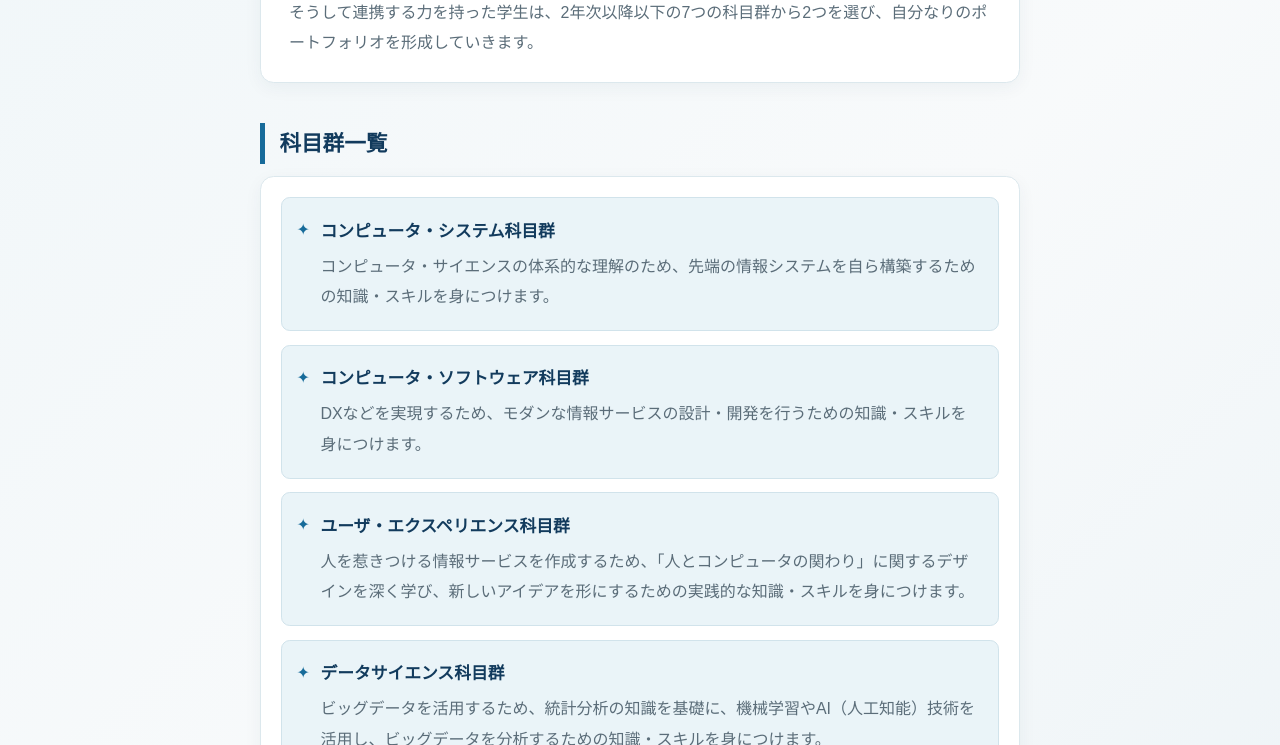
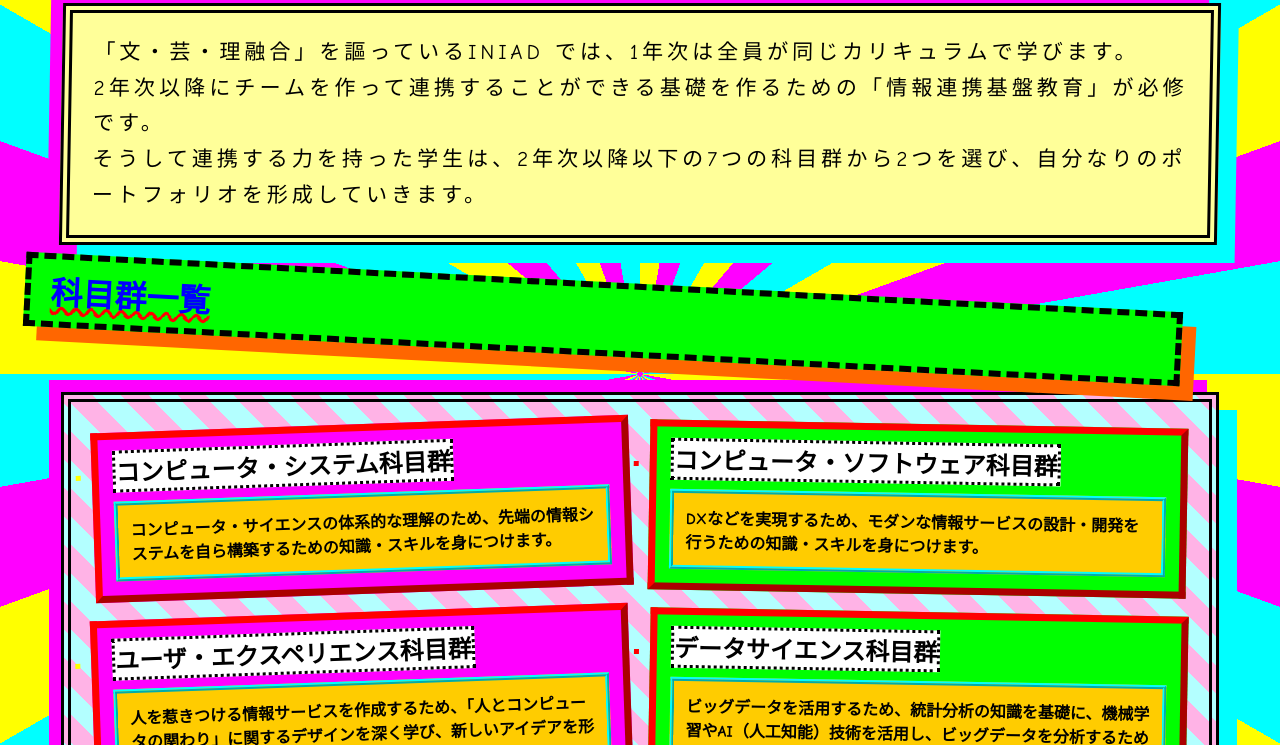
Before and after one commit to s15402600671/iniad-intro, a plain HTML site: page index.html in a window 1280 px wide. Shown: the part 801-1546 px from the top of the page. Drawn offline with Linux system fonts and the light colour scheme.

Commit message:
Make the INIAD intro page intentionally extremely ugly

```diff
--- a/style.css
+++ b/style.css
@@ -1,12 +1,6 @@
-/* INIAD introduction page */
+/* 意図的に最高にダサいCSS */
 :root {
   color-scheme: light;
-  --navy: #123b5d;
-  --blue: #176b9a;
-  --pale-blue: #eaf4f8;
-  --ink: #263746;
-  --muted: #5b6d79;
-  --paper: #ffffff;
 }
 
 * {
@@ -15,120 +9,138 @@
 
 body {
   margin: 0;
-  padding: 3rem 1.25rem;
-  color: var(--ink);
-  background: linear-gradient(135deg, #edf5f8, #f8fafb 55%, #e8f1f5);
-  font-family: "Noto Sans JP", "Yu Gothic", "Hiragino Kaku Gothic ProN", sans-serif;
-  font-size: 1rem;
-  line-height: 1.9;
+  padding: 24px;
+  background:
+    repeating-conic-gradient(#ff0 0 10deg, #f0f 10deg 20deg, #0ff 20deg 30deg);
+  color: #000;
+  font-family: "Comic Sans MS", "Papyrus", "Arial Black", sans-serif;
+  cursor: crosshair;
 }
 
 body > h1,
 body > h2,
 body > p,
 body > ul {
-  width: min(100%, 760px);
-  margin-right: auto;
-  margin-left: auto;
+  width: 94%;
+  margin: 18px auto;
 }
 
 h1 {
   margin-top: 0;
-  margin-bottom: 2rem;
-  padding: 2rem 2.25rem;
-  border-radius: 1rem;
+  border: 12px ridge #ff00ff;
+  outline: 8px dotted #00ff00;
+  padding: 28px;
+  background: linear-gradient(90deg, red, orange, yellow, lime, cyan, blue, magenta);
   color: #fff;
-  background: linear-gradient(120deg, var(--navy), var(--blue));
-  box-shadow: 0 12px 28px rgb(18 59 93 / 16%);
-  font-size: clamp(1.8rem, 5vw, 2.5rem);
-  letter-spacing: 0.06em;
+  font-family: Impact, "Arial Black", sans-serif;
+  font-size: 56px;
+  line-height: 1;
+  text-align: center;
+  text-shadow: 5px 5px 0 #000, -4px -2px 0 red;
+  transform: rotate(-2deg);
+  animation: very-ugly 0.35s infinite alternate;
 }
 
 h2 {
-  margin-top: 2.5rem;
-  margin-bottom: 0.75rem;
-  padding-left: 0.9rem;
-  border-left: 5px solid var(--blue);
-  color: var(--navy);
-  font-size: 1.35rem;
+  display: inline-block;
+  border: 6px dashed #000;
+  padding: 8px 20px;
+  background: #00ff00;
+  color: #0000ff;
+  font-family: "Comic Sans MS", cursive;
+  font-size: 32px;
+  text-decoration: underline wavy red;
+  text-transform: uppercase;
+  box-shadow: 14px 14px 0 #ff6600;
+  transform: rotate(3deg);
 }
 
 body > p,
 ul {
-  padding: 1.5rem 1.75rem;
-  border: 1px solid #dce8ed;
-  border-radius: 0.85rem;
-  background: var(--paper);
-  box-shadow: 0 5px 18px rgb(26 64 87 / 5%);
+  border: 10px double #000;
+  padding: 22px;
+  background: #ffff99;
+  box-shadow: 18px 18px 0 #00ffff, -12px -12px 0 #ff00ff;
 }
 
 body > p {
-  margin-top: 0;
-  color: var(--muted);
+  font-size: 21px;
+  line-height: 1.7;
+  letter-spacing: 4px;
+  text-align: justify;
+  transform: skew(-1deg);
 }
 
 ul {
-  display: flex;
-  flex-direction: column;
-  gap: 0.85rem;
-  margin-top: 0;
-  margin-bottom: 0;
-  padding: 1.25rem;
-  list-style: none;
+  display: grid;
+  grid-template-columns: repeat(2, 1fr);
+  gap: 18px;
+  list-style: square;
+  background: repeating-linear-gradient(45deg, #ffb3e6 0 20px, #b3ffff 20px 40px);
 }
 
 li {
-  position: relative;
-  width: 100%;
-  padding: 1.1rem 1.25rem 1.1rem 2.4rem;
-  border: 1px solid #d1e3eb;
-  border-radius: 0.55rem;
-  background: var(--pale-blue);
-  color: var(--navy);
+  border: 7px outset #ff0000;
+  padding: 14px;
+  background: #00ff00;
+  color: #ff0000;
+  font-weight: 900;
+  transform: rotate(1deg);
 }
 
-li::before {
-  position: absolute;
-  top: 1.05rem;
-  left: 0.9rem;
-  color: var(--blue);
-  content: "✦";
+li:nth-child(odd) {
+  background: #ff00ff;
+  color: #ffff00;
+  transform: rotate(-2deg);
 }
 
 li strong {
-  display: block;
-  margin-bottom: 0.25rem;
-  font-size: 1.05rem;
+  display: inline;
+  border: 3px dotted #000;
+  background: #fff;
+  color: #000;
+  font-family: Impact, sans-serif;
+  font-size: 24px;
 }
 
 li p {
-  margin: 0;
-  padding: 0;
-  border: 0;
-  background: transparent;
-  box-shadow: none;
-  color: var(--muted);
-  font-weight: 400;
+  margin: 12px 0 0;
+  border: 4px ridge #00ffff;
+  padding: 12px;
+  background: #ffcc00;
+  color: #000;
+  font-family: "Comic Sans MS", cursive;
+  font-weight: bold;
 }
 
-@media (max-width: 520px) {
+h1::before {
+  content: "★ "
+}
+
+h1::after {
+  content: " ★"
+}
+
+@keyframes very-ugly {
+  from { filter: hue-rotate(0deg); }
+  to { filter: hue-rotate(360deg); }
+}
+
+@media (max-width: 700px) {
   body {
-    padding: 1.5rem 1rem;
+    padding: 8px;
   }
 
   h1 {
-    padding: 1.5rem;
-  }
-
-  body > p {
-    padding: 1.2rem;
+    font-size: 38px;
   }
 
   ul {
-    padding: 1rem;
+    grid-template-columns: 1fr;
   }
 
-  li {
-    padding-right: 1rem;
+  body > p,
+  ul {
+    width: 100%;
   }
 }
```
